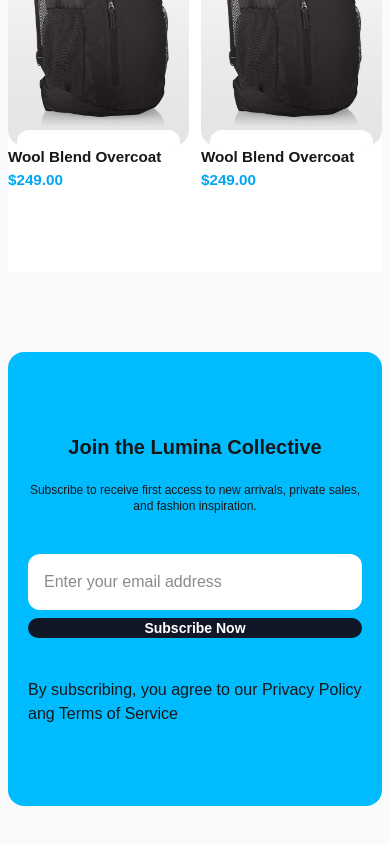
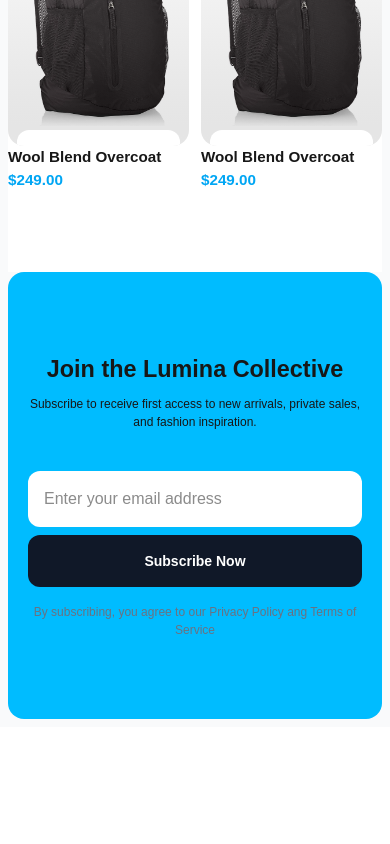
Before and after one commit to dev-dabid/next-ecommerce, a Next.js app: page / in a window 390 px wide. Shown: the part 1617-2461 px from the top of the page. After the commit the page ends 2344 px from the top, so only its background shows below. Built offline with nearby package versions, Linux system fonts and the light colour scheme.

Commit message:
style: update news letter section and new letter input

```diff
--- a/src/app/(home)/NewsLetterInput.tsx
+++ b/src/app/(home)/NewsLetterInput.tsx
@@ -1,14 +1,14 @@
 const NewsLetterInput = () => {
   return (
     <div className="flex flex-col lg:flex-row gap-2 w-full">
-      <div className="bg-white py-4 px-4 rounded-xl flex-1">
+      <div className="bg-white py-4 px-4 rounded-xl lg:flex-1">
         <input
           className="w-full outline-none"
           type="text"
           placeholder="Enter your email address"
         />
       </div>
-      <button className="bg-gray-900 text-white px-[clamp(1.5rem,2vw,2.5rem)] text-sm rounded-xl font-semibold">
+      <button className="bg-gray-900 text-white px-[clamp(1.5rem,2vw,2.5rem)] text-sm rounded-xl font-semibold py-4">
         Subscribe Now
       </button>
     </div>
--- a/src/app/(home)/NewsLetterSection.tsx
+++ b/src/app/(home)/NewsLetterSection.tsx
@@ -2,19 +2,19 @@ import NewsLetterInput from "./NewsLetterInput";
 
 const NewsLetterSection = () => {
   return (
-    <div className="py-20">
+    <div className="py-[clamp()]">
       <div className="max-w-300 mx-auto bg-sky-400 flex justify-center items-center rounded-2xl py-20 flex-col px-5">
-        <h1 className="text-[clamp(1.25rem,2vw,3rem)] font-bold">
+        <h1 className="text-[clamp(1.25rem,6vw,3rem)] font-bold">
           Join the Lumina Collective
         </h1>
-        <p className="mt-5 text-xs max-w-[60ch] text-center">
+        <p className="mt-2 text-[clamp(0.75rem,2vw,1.25rem)] max-w-[60ch] text-center">
           Subscribe to receive first access to new arrivals, private sales, and
           fashion inspiration.
         </p>
         <div className="max-w-180 w-full mt-10">
           <NewsLetterInput />
         </div>
-        <p className="mt-10">
+        <p className="mt-4 text-center text-[clamp(0.75rem,2vw,0.8rem)] text-gray-500">
           By subscribing, you agree to our Privacy Policy ang Terms of Service
         </p>
       </div>
```
